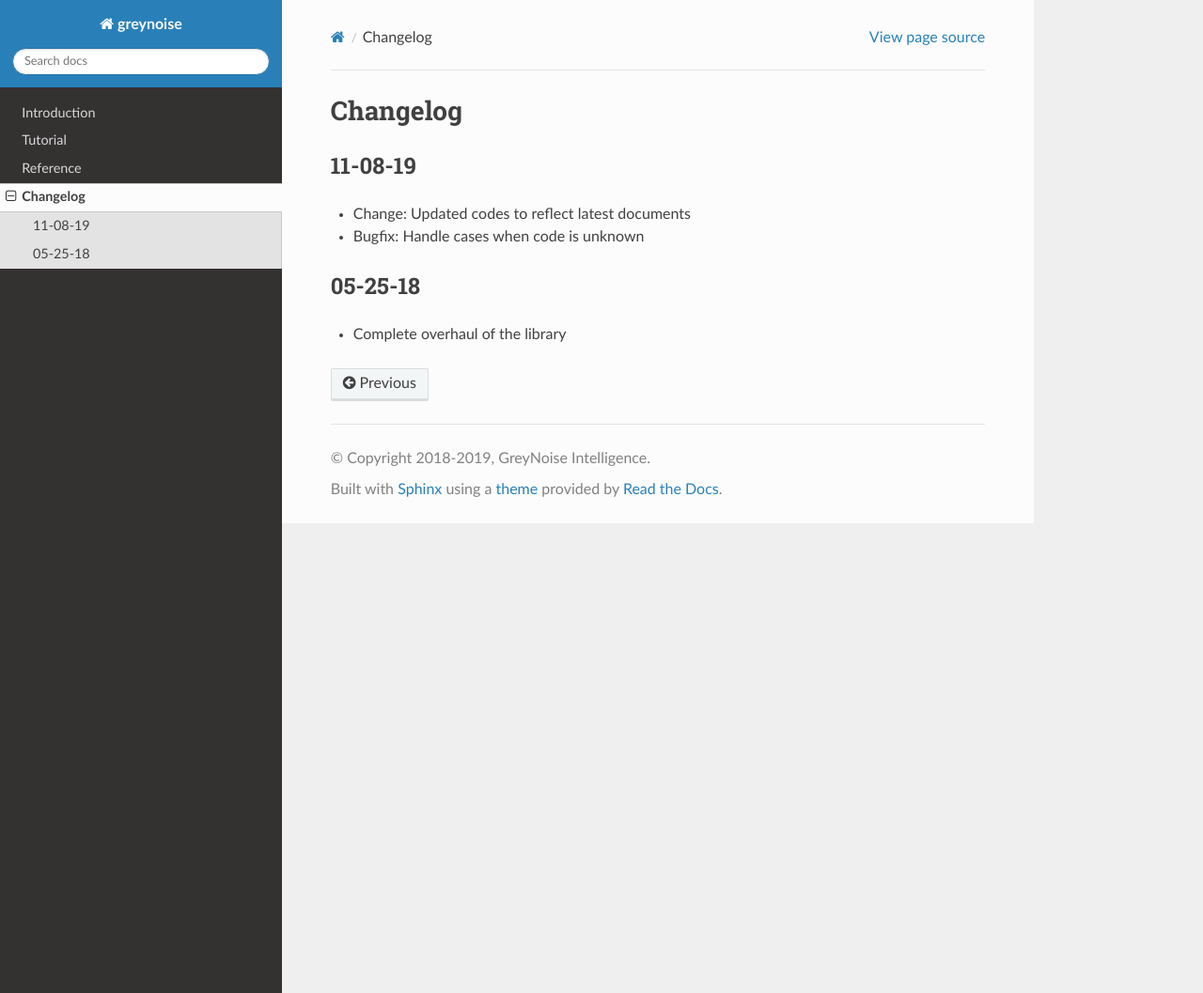
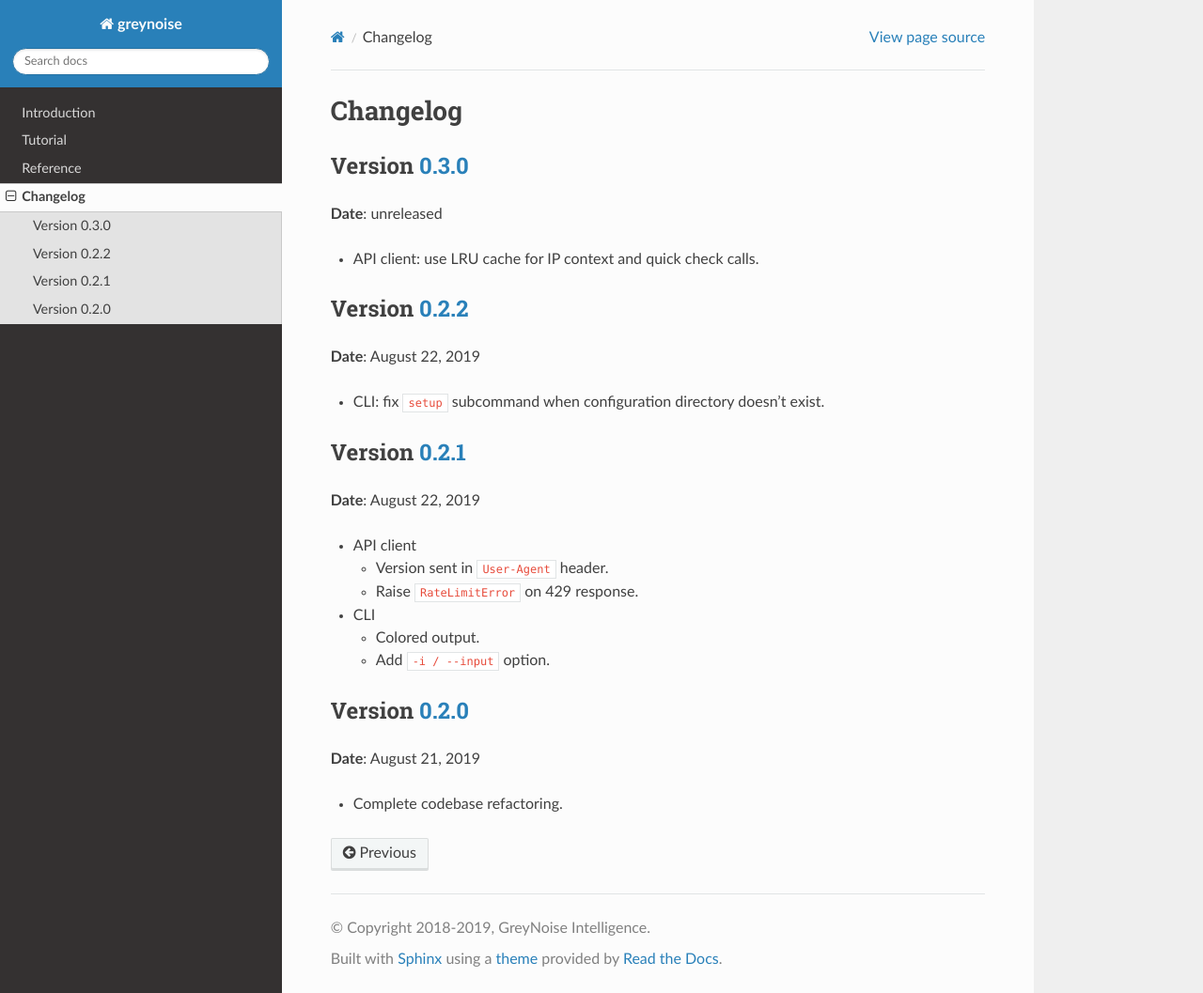
Before and after one commit to GreyNoise-Intelligence/pygreynoise, a Sphinx documentation site: the page built from docs/source/changelog.rst, in a window 1280 px wide and 1057 px high. Shown: the whole window at 94% size. Built offline with Sphinx 7.4.7 and the Read the Docs theme 2.0.0, drawn with Linux system fonts in a browser that asks for light colours.

Commit message:
Update heading formatting

```diff
--- a/CHANGELOG.rst
+++ b/CHANGELOG.rst
@@ -1,18 +1,24 @@
+=========
 Changelog
----------
+=========
 
-`0.3.0`_ unreleased
-~~~~~~~~~~~~~~~~~~~
+Version `0.3.0`_
+================
+**Date**: unreleased
 
 * API client: use LRU cache for IP context and quick check calls.
 
-`0.2.2`_ 08-22-19
-~~~~~~~~~~~~~~~~~
+
+Version `0.2.2`_
+================
+**Date**: August 22, 2019
 
 * CLI: fix ``setup`` subcommand when configuration directory doesn't exist.
 
-`0.2.1`_ 08-22-19
-~~~~~~~~~~~~~~~~~
+
+Version `0.2.1`_
+================
+**Date**: August 22, 2019
 
 * API client
 
@@ -24,11 +30,12 @@ Changelog
   * Colored output.
   * Add ``-i / --input`` option.
 
-`0.2.0`_ 08-22-19
-~~~~~~~~~~~~~~~~~
+
+Version `0.2.0`_
+================
+**Date**: August 21, 2019
 
 * Complete codebase refactoring.
-
 
 
 .. _`0.2.0`: https://github.com/GreyNoise-Intelligence/pygreynoise/compare/df4af7c392c50a5a0ebb5d761d7c67de6208c2c1...v0.2.0
--- a/README.rst
+++ b/README.rst
@@ -1,3 +1,4 @@
+================
 Python GreyNoise
 ================
 
@@ -29,7 +30,7 @@ This is an abstract python library built on top of the `GreyNoise`_ service. It
 .. _GreyNoise: https://greynoise.io/
 
 Quick Start
------------
+===========
 **Install the library**:
 
 ``pip install greynoise`` or ``python setup.py install``
--- a/docs/source/changelog.rst
+++ b/docs/source/changelog.rst
@@ -1,10 +1 @@
-Changelog
-=========
-11-08-19
-~~~~~~~~
-* Change: Updated codes to reflect latest documents
-* Bugfix: Handle cases when code is unknown
-
-05-25-18
-~~~~~~~~
-* Complete overhaul of the library
+.. include:: ../../CHANGELOG.rst
--- a/docs/source/index.rst
+++ b/docs/source/index.rst
@@ -1,3 +1,4 @@
+================
 Python GreyNoise
 ================
 
@@ -10,7 +11,7 @@ Python GreyNoise
    changelog
 
 License
--------
+=======
 Copyright 2018-2019 GreyNoise Intelligence
 
 Permission is hereby granted, free of charge, to any person obtaining a copy of this software and associated documentation files (the "Software"), to deal in the Software without restriction, including without limitation the rights to use, copy, modify, merge, publish, distribute, sublicense, and/or sell copies of the Software, and to permit persons to whom the Software is furnished to do so, subject to the following conditions:
--- a/docs/source/introduction.rst
+++ b/docs/source/introduction.rst
@@ -1,3 +1,4 @@
+============
 Introduction
 ============
 
--- a/docs/source/reference.rst
+++ b/docs/source/reference.rst
@@ -1,5 +1,6 @@
+=========
 Reference
-#########
+=========
 
 Code
 ====
--- a/docs/source/tutorial.rst
+++ b/docs/source/tutorial.rst
@@ -1,5 +1,6 @@
+========
 Tutorial
-########
+========
 
 API client
 ==========
```
